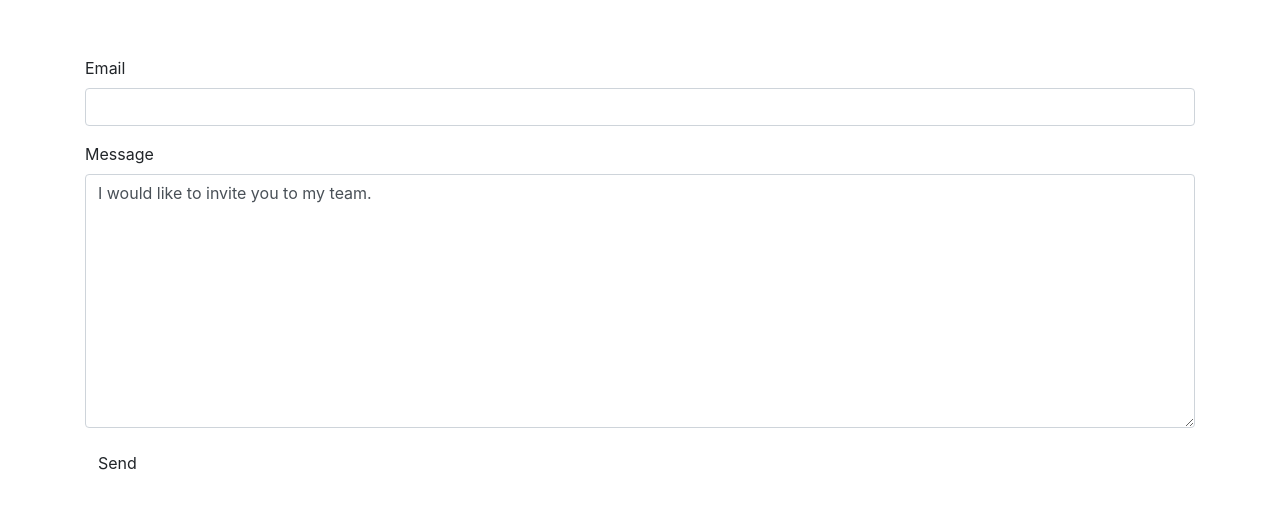
After one commit to vrootic/i2x_challenge, a Django app: a page that uses i2x_challenge/templates/users/invitation.html in a window 1280 px wide. The commit adds this page. Shown: the top 509 px of the page. Run offline with Django 3.2, Linux system fonts and the light colour scheme; parts of the project's set-up code (start-up, migrations or seed data) failed here and were passed over; some libraries are stand-ins or nearby versions.

Commit message:
Add invitation button in this version

```diff
--- /dev/null
+++ b/i2x_challenge/templates/users/invitation.html
@@ -0,0 +1,15 @@
+{% extends "base.html" %}
+{% load crispy_forms_tags %}
+
+
+{% block content %}
+  <form class="form-horizontal" method="post" action="{% url 'users:send-invitation' %}">
+    {% csrf_token %}
+    {{ form|crispy }}
+    <div class="control-group">
+      <div class="controls">
+        <button type="submit" class="btn">Send</button>
+      </div>
+    </div>
+  </form>
+{% endblock %}
--- a/i2x_challenge/templates/users/user_detail.html
+++ b/i2x_challenge/templates/users/user_detail.html
@@ -25,6 +25,7 @@
   <div class="col-sm-12">
     <a class="btn btn-primary" href="{% url 'users:update' %}" role="button">Update my info</a>
     <a class="btn btn-primary" href="{% url 'account_email' %}" role="button">E-Mail</a>
+    <a class="btn btn-success" href="{% url 'users:send-invitation' %}" role="button">Send Invitation</a>
     <!-- Your Stuff: Custom user template urls -->
   </div>
 
--- a/i2x_challenge/users/forms.py
+++ b/i2x_challenge/users/forms.py
@@ -1,5 +1,7 @@
 # -*- coding: utf-8 -*-
 from django import forms
+
+from ..invitations.models import Invitation
 
 
 class InvitationForm(forms.Form):
@@ -10,7 +12,12 @@ class InvitationForm(forms.Form):
     	widget=forms.Textarea
     )
 
+    def __init__(self, *args, **kwargs):
+        self.request = kwargs.pop('request')
+        super(InvitationForm, self).__init__(*args, **kwargs)
+
     def send_email(self):
         # send email using the self.cleaned_data dictionary
-        print("team_name")
-        pass
+        email = self.cleaned_data["email"]
+        invite = Invitation.create(email, inviter=self.request.user)
+        invite.send_invitation(self.request)
--- a/i2x_challenge/users/urls.py
+++ b/i2x_challenge/users/urls.py
@@ -31,4 +31,10 @@ urlpatterns = [
         view=views.assign_team,
         name='assign_team'
     ),
+    url(
+        regex=r'^~send-invitation/$',
+        view=views.InvitationView.as_view(),
+        name='send-invitation'
+    ),
+
 ]
--- a/i2x_challenge/users/views.py
+++ b/i2x_challenge/users/views.py
@@ -10,6 +10,7 @@ from django.views.generic.edit import FormView
 from django.contrib.auth.mixins import LoginRequiredMixin
 
 from .models import User
+from .forms import InvitationForm
 from ..invitations.models import Invitation
 
 
@@ -64,3 +65,22 @@ def assign_team(request):
                 print("invitation not exist")
 
         return JsonResponse({"response": "successful"})
+
+class InvitationView(FormView):
+    template_name = 'users/invitation.html'
+    form_class = InvitationForm
+
+    def get_form_kwargs(self):
+        kwargs = super(InvitationView, self).get_form_kwargs()
+        kwargs['request'] = self.request
+        return kwargs
+
+    def form_valid(self, form):
+        # This method is called when valid form data has been POSTed.
+        # It should return an HttpResponse.
+        form.send_email()
+        return super(InvitationView, self).form_valid(form)
+
+    def get_success_url(self):
+        return reverse('users:detail',
+                       kwargs={'username': self.request.user.username})
```
